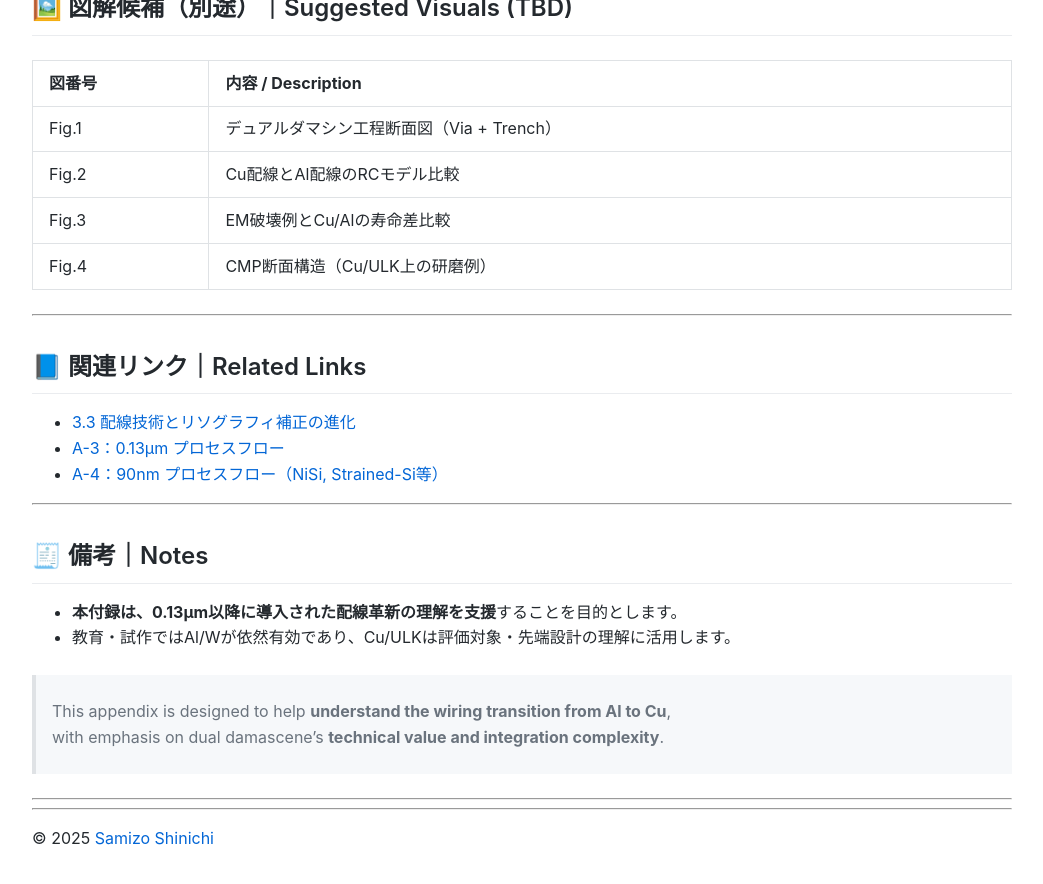
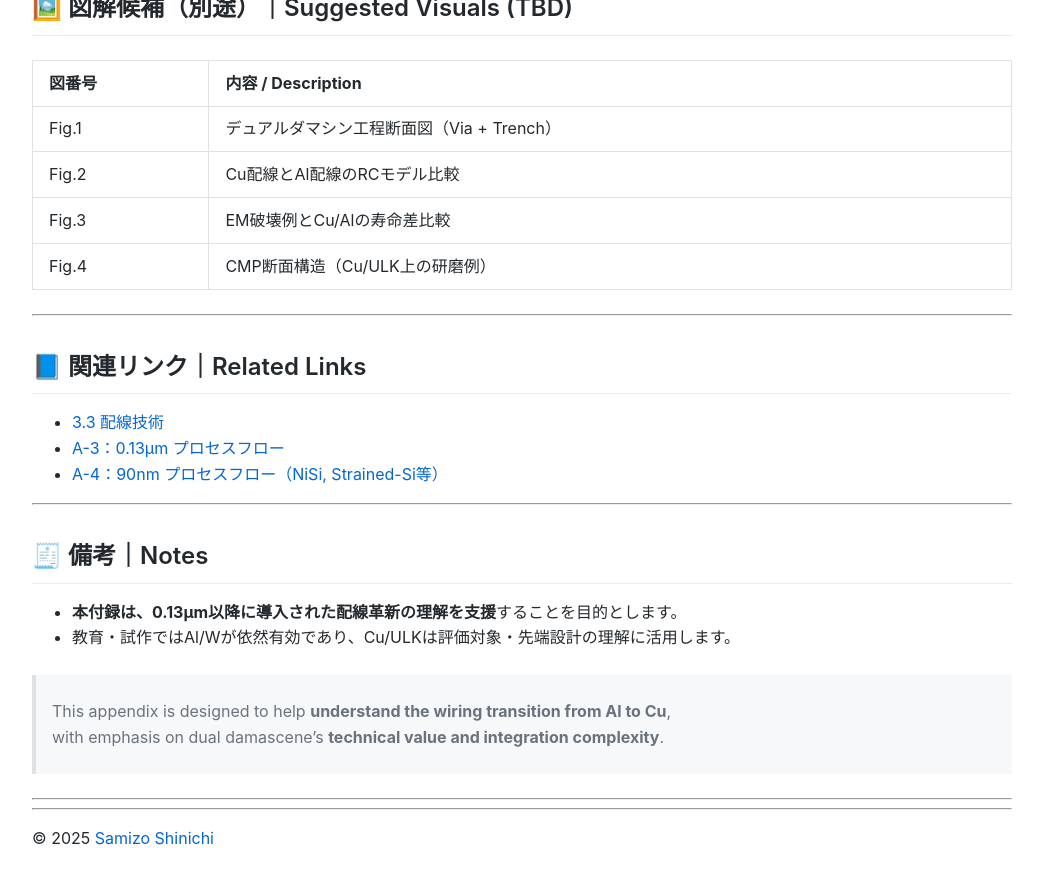
Before and after one commit to Samizo-AITL/Edusemi-v4x, a Jekyll site: the page built from chapter3_process_evolution/docs/appendix_a7_dual_damascene.md, in a window 1280 px wide and 900 px high, scrolled down 2587 px. Shown: the top 884 px of the window, without its empty margins (118-1161 px from the left). Built offline with Jekyll 4.4.1, drawn with Linux system fonts in a browser that asks for light colours; our own code applies the rules of GitHub Pages for plain Markdown files.

Commit message:
Update appendix_a7_dual_damascene.md

```diff
--- a/chapter3_process_evolution/docs/appendix_a7_dual_damascene.md
+++ b/chapter3_process_evolution/docs/appendix_a7_dual_damascene.md
@@ -73,7 +73,7 @@
 
 ## 📘 関連リンク｜Related Links
 
-- [3.3 配線技術とリソグラフィ補正の進化](../chapter3_process_evolution/3.3_interconnect_and_litho.md)
+- [3.3 配線技術](./docs/3.3_interconnect_and_litho.md)
 - [A-3：0.13µm プロセスフロー](./0.13um_Logic_ProcessFlow.md)
 - [A-4：90nm プロセスフロー（NiSi, Strained-Si等）](./0.09um_Logic_ProcessFlow.md)
 
```
